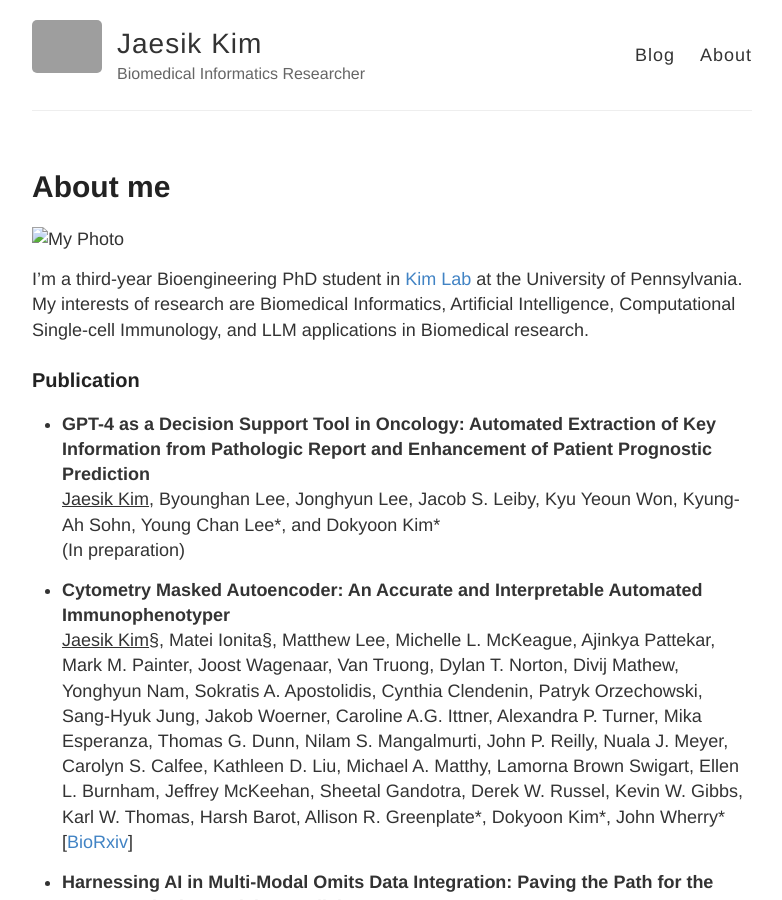
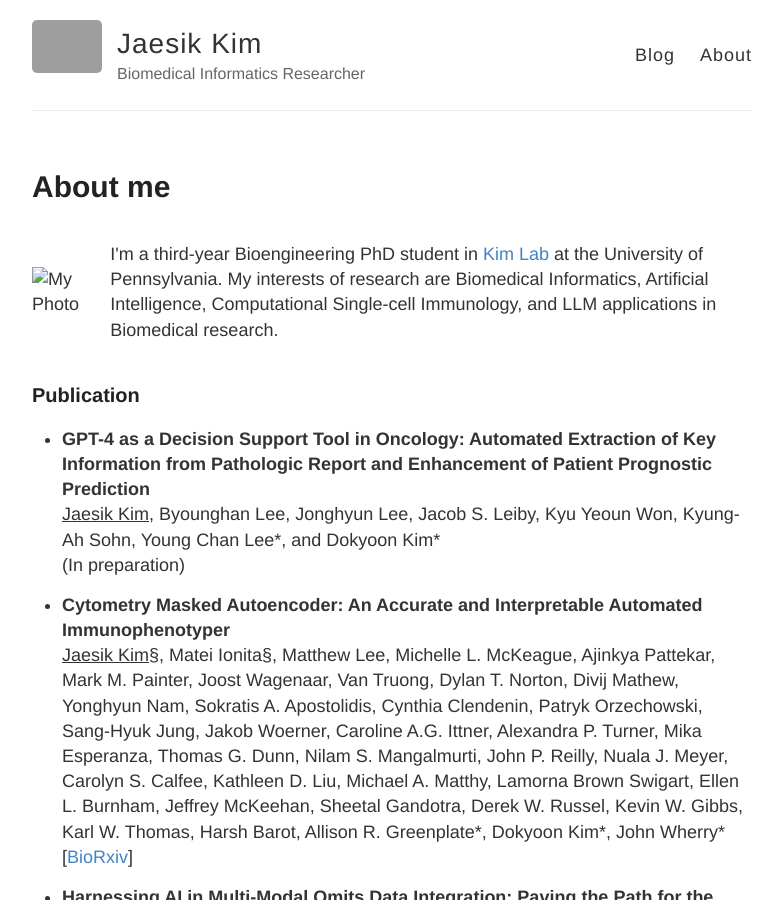
Before and after one commit to JaesikKim/JaesikKim.github.io, a Jekyll site: the page built from about.md, in a window 1280 px wide and 900 px high. Shown: the whole window, without its empty margins (248-1030 px from the left). Built offline with Jekyll 4.4.1, drawn with Linux system fonts in a browser that asks for light colours; grey boxes are pictures that could not be loaded.

Commit message:
add my photo

```diff
--- a/about.md
+++ b/about.md
@@ -4,9 +4,12 @@ title: About me
 permalink: /about/
 ---
 
-![My Photo](images/photo2024.jpeg)
-
-I'm a third-year Bioengineering PhD student in [Kim Lab](https://www.biomedinfolab.com/) at the University of Pennsylvania. My interests of research are Biomedical Informatics, Artificial Intelligence, Computational Single-cell Immunology, and LLM applications in Biomedical research.
+<div style="display: flex; align-items: center;">
+  <img src="images/photo2024.jpeg" alt="My Photo" style="width: 25%; margin-right: 20px;" />
+  <p>
+    I'm a third-year Bioengineering PhD student in <a href="https://www.biomedinfolab.com/">Kim Lab</a> at the University of Pennsylvania. My interests of research are Biomedical Informatics, Artificial Intelligence, Computational Single-cell Immunology, and LLM applications in Biomedical research.
+  </p>
+</div>
 
 ### Publication
 - <b>GPT-4 as a Decision Support Tool in Oncology: Automated Extraction of Key Information from Pathologic Report and Enhancement of Patient Prognostic Prediction</b>\
```
